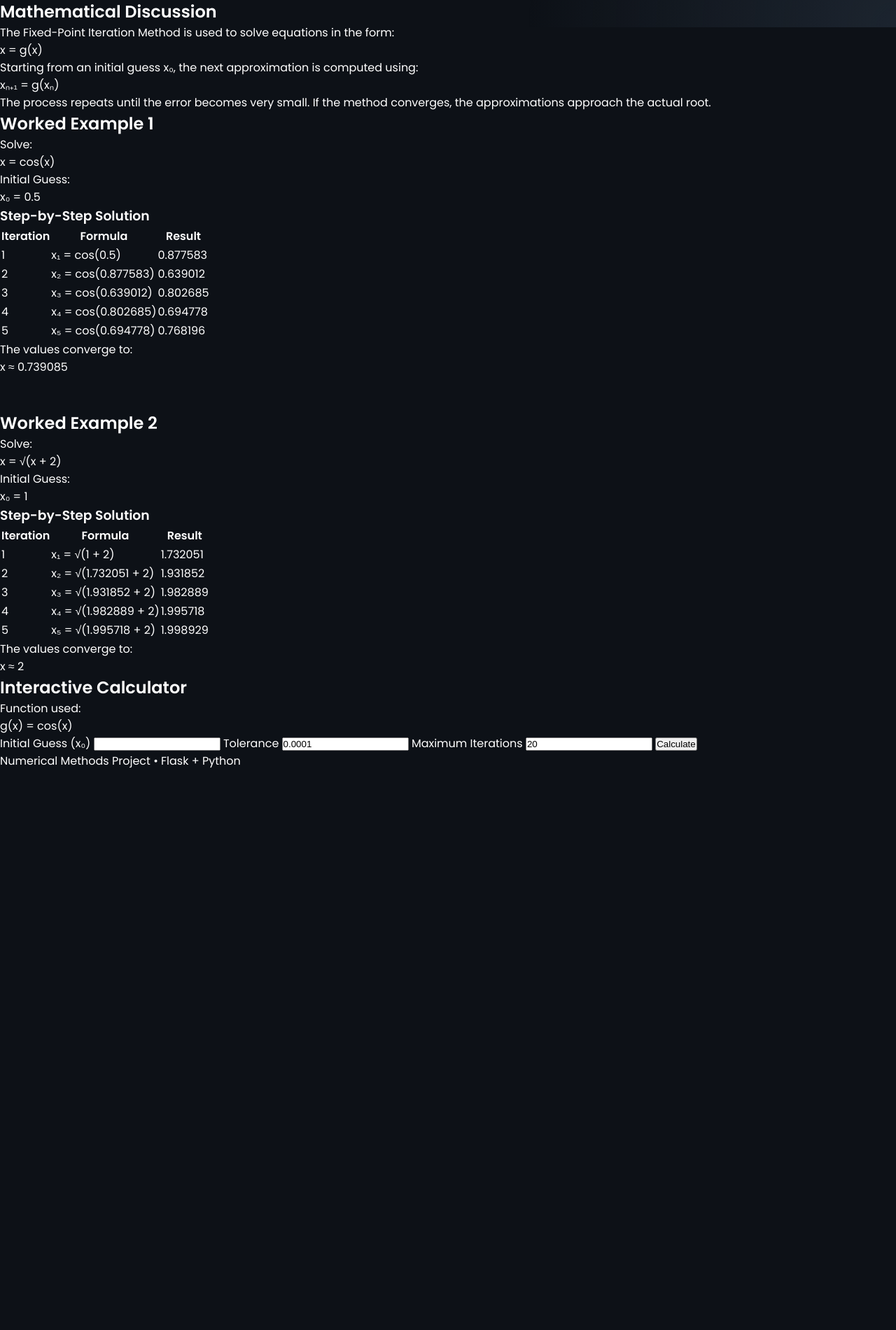
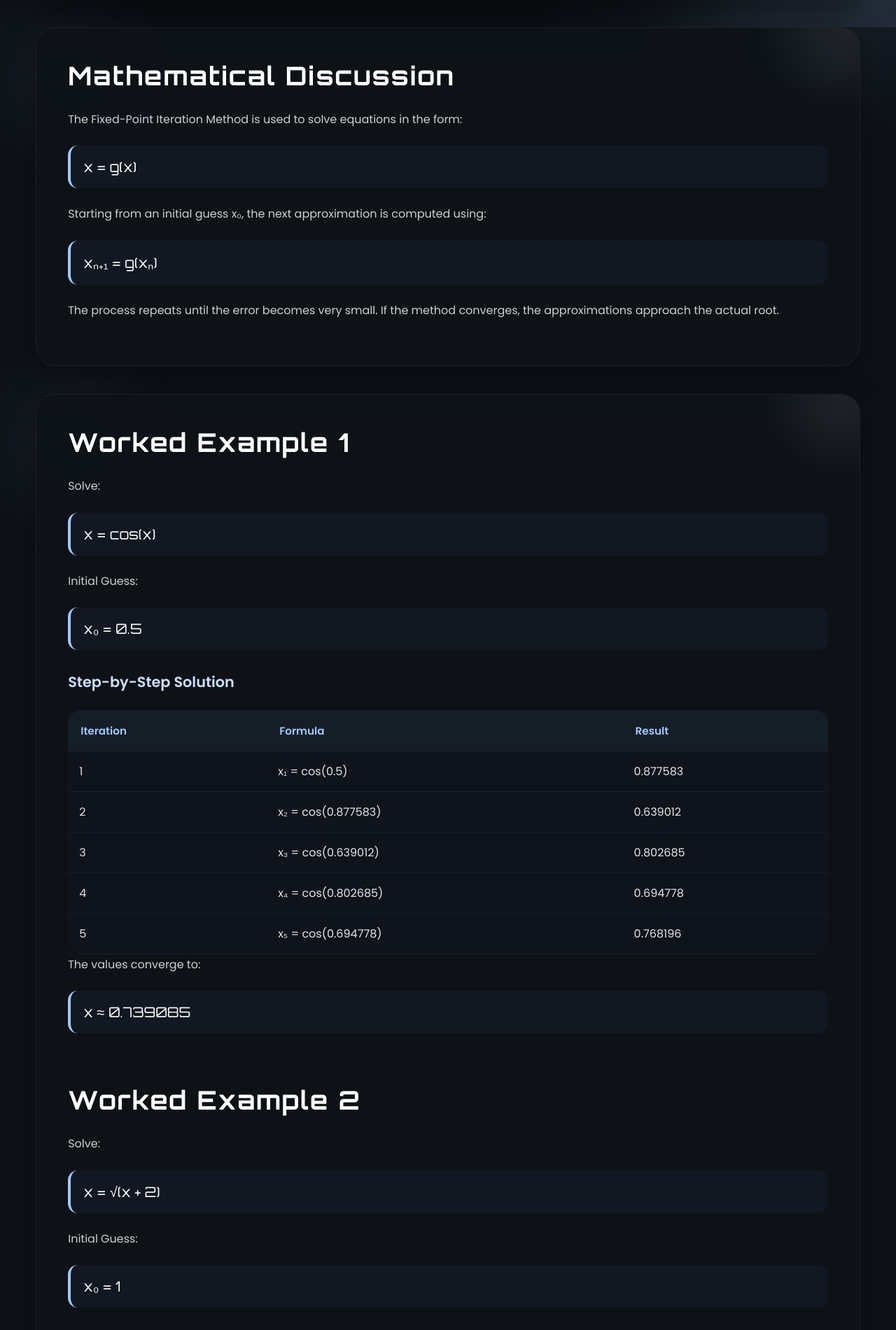
Before and after one commit to Kizzycielo/fixed-point-iteration, a Flask app: page / in a window 1280 px wide. Shown: the part 761-2662 px from the top of the page at 70% size. Before the commit the page ends 1859 px from the top, so only its background shows below. Run offline with Flask 3, Linux system fonts and the light colour scheme.

Commit message:
Refactor hero section styles and improve layout

```diff
--- a/static/style.css
+++ b/static/style.css
@@ -120,271 +120,187 @@ nav a:hover::after{
     linear-gradient(rgba(0,0,0,0.45), rgba(0,0,0,0.55)),
     url('https://images.unsplash.com/photo-1511818966892-d7d671e672a2?q=80&w=1400&auto=format&fit=crop');
 
-/* =========================
-   FUTURISTIC SCI-FI HERO
-========================= */
+    background-size:cover;
+    background-position:center;
 
-.hero{
-    width:92%;
-    min-height:80vh;
-    margin:auto;
-
-    display:flex;
-    align-items:center;
-    justify-content:flex-start;
+    border-radius:30px;
 
     padding:70px;
 
-    position:relative;
+    box-shadow:
+    0 25px 50px rgba(0,0,0,0.45);
+
     overflow:hidden;
-
-    border-radius:35px;
-
-    background:
-    linear-gradient(
-        135deg,
-        #020617 0%,
-        #071326 30%,
-        #0a1f44 60%,
-        #020617 100%
-    );
-
-    border:1px solid rgba(0,183,255,0.25);
-
-    box-shadow:
-    0 0 20px rgba(0,140,255,0.15),
-    0 0 60px rgba(0,140,255,0.08),
-    inset 0 0 30px rgba(0,140,255,0.06);
 }
 
-/* =========================
-   NEON GLOW GRID
-========================= */
-
-.hero::before{
-    content:'';
-
-    position:absolute;
-    inset:0;
-
-    background:
-    linear-gradient(rgba(0,180,255,0.05) 1px, transparent 1px),
-    linear-gradient(90deg, rgba(0,180,255,0.05) 1px, transparent 1px);
-
-    background-size:60px 60px;
-
-    opacity:0.3;
-
-    transform:perspective(700px) rotateX(70deg) scale(2);
-
-    bottom:-200px;
+.hero-text{
+    max-width:700px;
 }
 
+.hero-text h1{
+    font-size:5rem;
+    line-height:1;
+    margin-bottom:20px;
+
+    font-family:'Orbitron', sans-serif;
+    text-transform:uppercase;
+    letter-spacing:3px;
+}
+
+.hero-text p{
+    color:#d8d8d8;
+    font-size:1.15rem;
+    margin-bottom:35px;
+    max-width:550px;
+}
+
+.btn{
+    display:inline-block;
+    padding:16px 34px;
+
+    background:rgba(255,255,255,0.08);
+
+    border:1px solid rgba(255,255,255,0.12);
+
+    color:white;
+    text-decoration:none;
+
+    border-radius:18px;
+
+    backdrop-filter:blur(12px);
+
+    transition:0.3s;
+}
+
+.btn:hover{
+    background:#9ec9ff;
+    color:#111;
+    transform:translateY(-3px);
+}
 /* =========================
-   ENERGY WAVE EFFECT
+   ADD THIS BELOW .hero
 ========================= */
 
 .hero::after{
     content:'';
 
     position:absolute;
+    bottom:-120px;
+    left:50%;
+    transform:translateX(-50%);
 
-    width:140%;
-    height:300px;
-
-    left:-10%;
-    bottom:40px;
+    width:120%;
+    height:220px;
 
     background:
     radial-gradient(circle at center,
-    rgba(0,183,255,0.9) 0%,
-    rgba(0,183,255,0.4) 18%,
-    transparent 60%);
+    rgba(158,201,255,0.18),
+    rgba(255,255,255,0.03),
+    transparent 70%);
 
-    filter:blur(25px);
+    filter:blur(40px);
 
     border-radius:50%;
 
-    animation:waveMove 6s ease-in-out infinite;
+    z-index:0;
+}
+
+/* make hero relative */
+.hero{
+    position:relative;
 }
 
 /* =========================
-   FLOATING LIGHTS
+   FLOATING BUBBLE EFFECT
 ========================= */
 
-.hero .hero-text::before{
+body::after{
+    content:'';
+
+    position:fixed;
+    width:500px;
+    height:500px;
+
+    bottom:-180px;
+    right:-120px;
+
+    background:
+    radial-gradient(circle,
+    rgba(158,201,255,0.12),
+    transparent 70%);
+
+    filter:blur(40px);
+
+    border-radius:50%;
+
+    z-index:-1;
+}
+
+/* =========================
+   GLASS BUBBLE CARD EFFECT
+========================= */
+
+.card{
+    position:relative;
+    overflow:hidden;
+}
+
+.card::before{
     content:'';
 
     position:absolute;
 
-    width:500px;
-    height:500px;
-
-    top:-180px;
-    right:-250px;
+    width:250px;
+    height:250px;
 
     background:
     radial-gradient(circle,
-    rgba(0,140,255,0.25),
+    rgba(255,255,255,0.08),
     transparent 70%);
+
+    top:-120px;
+    right:-100px;
 
     border-radius:50%;
 
-    filter:blur(35px);
+    filter:blur(10px);
 }
 
 /* =========================
-   HERO TEXT
+   EXTRA AESTHETIC SECTION GLOW
 ========================= */
 
-.hero-text{
+.card-section,
+.calculator,
+.result-section{
     position:relative;
-    z-index:2;
-    max-width:700px;
 }
 
-.hero-text h1{
-    font-size:5rem;
+.card-section::before,
+.calculator::before,
+.result-section::before{
+    content:'';
 
-    line-height:1;
+    position:absolute;
 
-    text-transform:uppercase;
+    width:300px;
+    height:300px;
 
-    font-family:'Orbitron', sans-serif;
+    background:
+    radial-gradient(circle,
+    rgba(158,201,255,0.08),
+    transparent 70%);
 
-    letter-spacing:3px;
+    top:-80px;
+    left:-100px;
 
-    color:white;
+    border-radius:50%;
 
-    text-shadow:
-    0 0 10px rgba(0,183,255,0.8),
-    0 0 30px rgba(0,183,255,0.5),
-    0 0 60px rgba(0,183,255,0.3);
+    filter:blur(25px);
 
-    margin-bottom:25px;
+    z-index:-1;
 }
 
-.hero-text p{
-    font-size:1.2rem;
-
-    color:#d8ecff;
-
-    margin-bottom:35px;
-
-    line-height:1.8;
-}
-
-/* =========================
-   FUTURISTIC BUTTON
-========================= */
-
-.btn{
-    display:inline-block;
-
-    padding:18px 38px;
-
-    border-radius:18px;
-
-    text-decoration:none;
-
-    color:white;
-
-    font-weight:600;
-
-    background:
-    linear-gradient(
-        135deg,
-        rgba(0,140,255,0.25),
-        rgba(0,183,255,0.08)
-    );
-
-    border:1px solid rgba(0,183,255,0.45);
-
-    backdrop-filter:blur(15px);
-
-    box-shadow:
-    0 0 15px rgba(0,183,255,0.3),
-    inset 0 0 10px rgba(255,255,255,0.05);
-
-    transition:0.4s;
-}
-
-.btn:hover{
-    transform:translateY(-4px) scale(1.03);
-
-    box-shadow:
-    0 0 20px rgba(0,183,255,0.6),
-    0 0 40px rgba(0,183,255,0.3);
-}
-
-/* =========================
-   SCI-FI CARD STYLE
-========================= */
-
-.card{
-    background:
-    linear-gradient(
-        145deg,
-        rgba(4,12,24,0.95),
-        rgba(8,18,36,0.92)
-    );
-
-    border:1px solid rgba(0,183,255,0.15);
-
-    box-shadow:
-    0 0 20px rgba(0,140,255,0.08);
-
-    backdrop-filter:blur(14px);
-}
-
-/* =========================
-   ANIMATION
-========================= */
-
-@keyframes waveMove{
-
-    0%{
-        transform:translateX(-2%) translateY(0px);
-    }
-
-    50%{
-        transform:translateX(2%) translateY(-20px);
-    }
-
-    100%{
-        transform:translateX(-2%) translateY(0px);
-    }
-}
-
-/* =========================
-   RESPONSIVE
-========================= */
-
-@media(max-width:900px){
-
-    .hero{
-        padding:45px;
-    }
-
-    .hero-text h1{
-        font-size:3rem;
-    }
-}
-
-@media(max-width:600px){
-
-    .hero{
-        padding:35px 25px;
-    }
-
-    .hero-text h1{
-        font-size:2.2rem;
-    }
-
-    .hero-text p{
-        font-size:1rem;
-    }
-}
 /* =========================
    SECTIONS
 ========================= */
```
